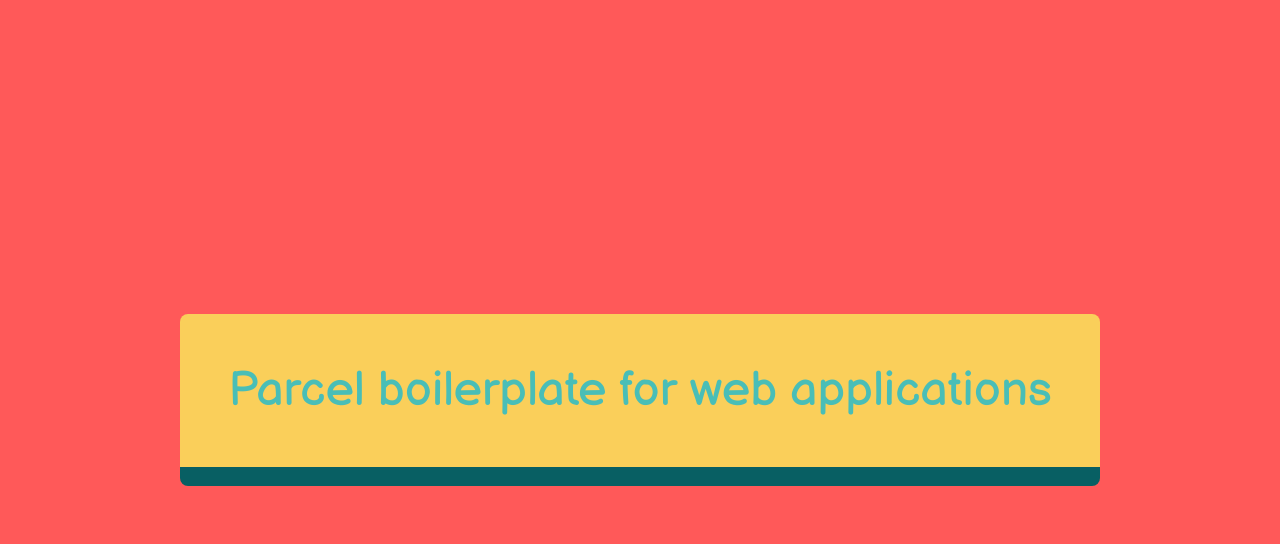
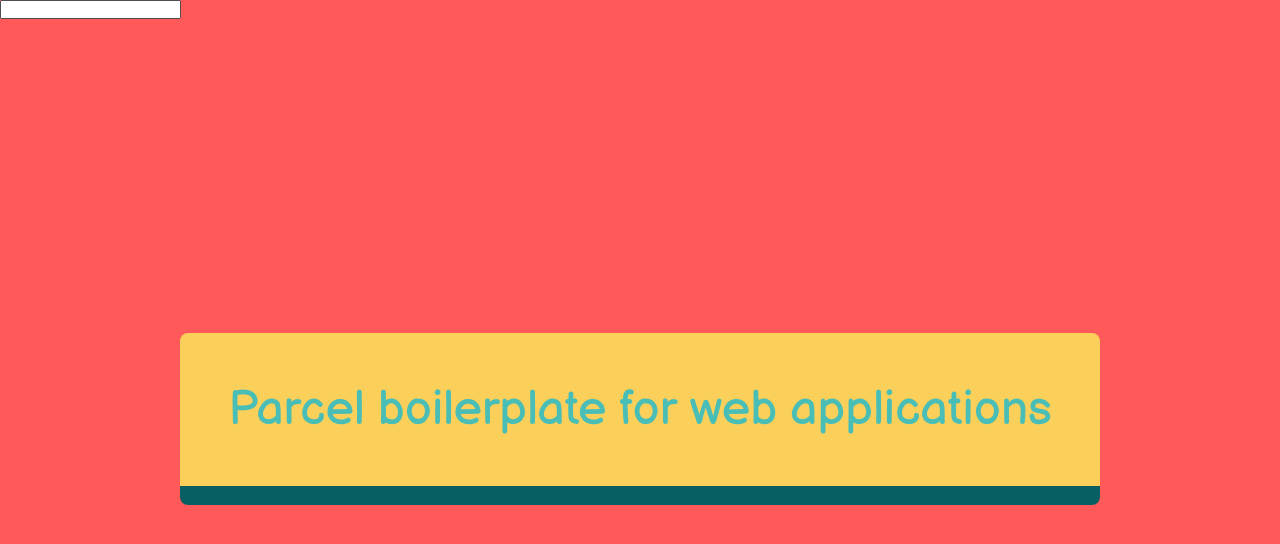
Before and after one commit to ganesh-tyjo/parcel-app, a website built with Parcel: page src/index.html in a window 1280 px wide. Built offline with nearby package versions, Linux system fonts and the light colour scheme.

```diff
--- a/src/index.html
+++ b/src/index.html
@@ -8,6 +8,7 @@
   </head>
   <body>
     <main>
+      <input type="text" name="" id="" />
       <section class="main-section">
         <p>Parcel boilerplate for web applications</p>
       </section>
--- a/src/js/custom/main.js
+++ b/src/js/custom/main.js
@@ -5,3 +5,9 @@
 
 // Import style
 import './../../scss/custom/main.scss';
+
+// HMR (Hot Module Reload)
+// Check for error - WebSocket connection failed
+// if (module.hot) {
+//   module.hot.accept();
+// }
```
Also changed, not shown: dist/index.html, 2 other files.
